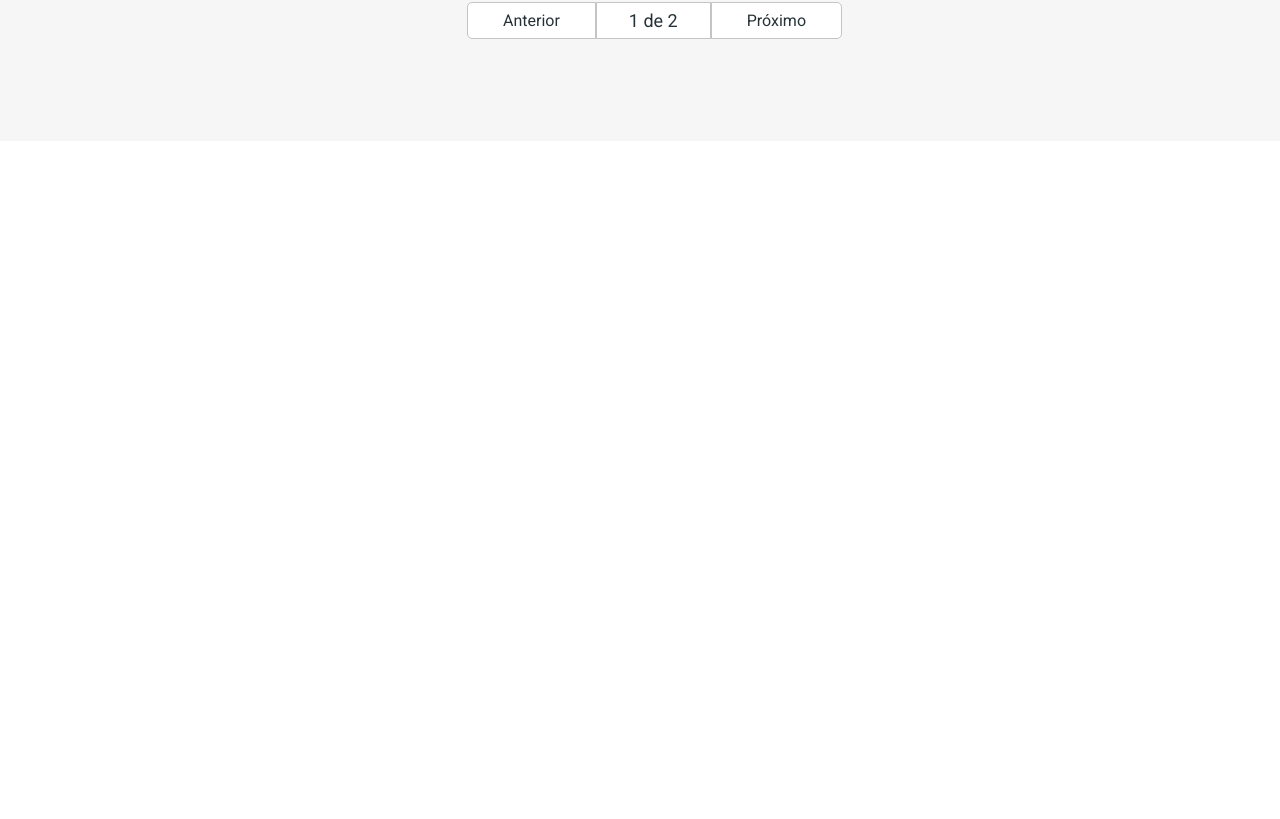
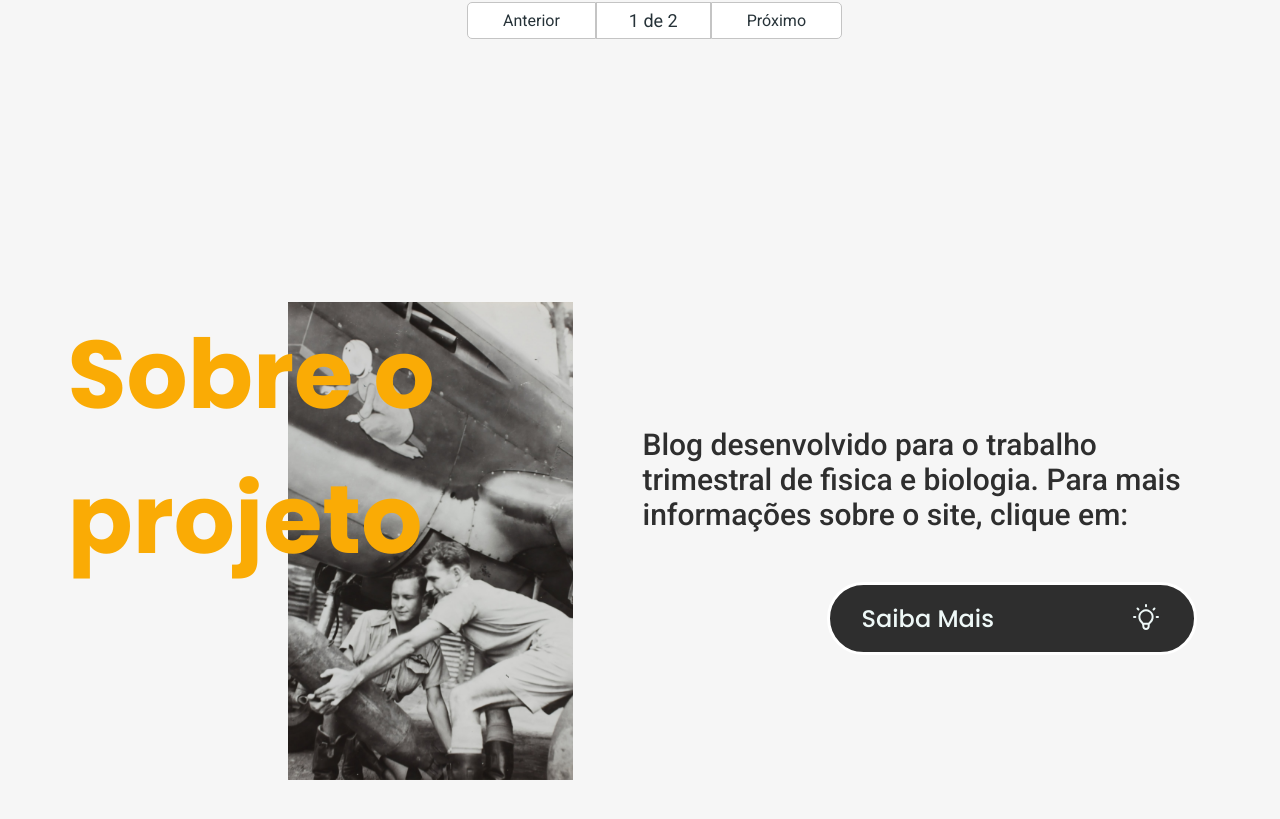
Before and after one commit to JoaoVictor6/blog-school, a React (Create React App) app: page / in a window 1280 px wide. Shown: the part 1459-2278 px from the top of the page. Before the commit the page ends 1600 px from the top, so only its background shows below. Built offline with nearby package versions, Linux system fonts and the light colour scheme.

Commit message:
adicionando o componente about

```diff
--- /dev/null
+++ b/src/components/About/index.tsx
@@ -0,0 +1,25 @@
+import Button from "../Button";
+import { AsideInfo, Container, ContactDiv } from "./style";
+
+export function About(): JSX.Element {
+  return (
+    <Container id="about">
+      <AsideInfo>
+        <h1>Sobre o projeto</h1>
+        <div />
+      </AsideInfo>
+      <ContactDiv>
+        <p>
+          Blog desenvolvido para o trabalho trimestral de fisica e biologia.
+          Para mais informações sobre o site, clique em:
+        </p>
+        <Button
+          whoIsLink="https://github.com/JoaoVictor6"
+          target="_blank"
+          rel="noopener noreferrer"
+          placeholder="Saiba Mais"
+        />
+      </ContactDiv>
+    </Container>
+  );
+}
--- /dev/null
+++ b/src/components/About/style.ts
@@ -0,0 +1,53 @@
+import styled from "styled-components";
+import aboutImg from "../../assets/img/about.jpg";
+
+export const Container = styled.div`
+  background: #f6f6f6;
+  width: 100%;
+  height: 100vh;
+  display: flex;
+  justify-content: center;
+  align-items: center;
+  gap: 70px;
+`;
+
+export const AsideInfo = styled.div`
+  width: 505px;
+  display: flex;
+  & > h1 {
+    font-family: "Poppins", sans-serif;
+    font-size: 96px;
+    font-weight: 700;
+    color: #faab05;
+    position: absolute;
+    width: 438px;
+  }
+  & > div {
+    margin-left: 220px;
+    width: 291px;
+    height: 478px;
+
+    background-image: url(${aboutImg});
+    background-position: center;
+    background-size: cover;
+    background-repeat: no-repeat;
+  }
+`;
+
+export const ContactDiv = styled.div`
+  width: 570px;
+  display: flex;
+  flex-direction: column;
+
+  & > p {
+    font-weight: 500;
+    font-size: 30px;
+    padding-bottom: 50px;
+    color: #2e2e2e;
+  }
+
+  a {
+    margin-right: 16px;
+    align-self: flex-end;
+  }
+`;
--- a/src/pages/Home/index.tsx
+++ b/src/pages/Home/index.tsx
@@ -2,6 +2,7 @@ import Header from "../../components/Header";
 import { Container } from "./style";
 import Menu from "../../components/Menu";
 import Articles from "../../components/Articles";
+import { About } from "../../components/About";
 
 export default function Home(): JSX.Element {
   return (
@@ -9,6 +10,7 @@ export default function Home(): JSX.Element {
       <Menu />
       <Header />
       <Articles />
+      <About />
     </Container>
   );
 }
```
Also changed, not shown: src/assets/img/about.jpg (added).
